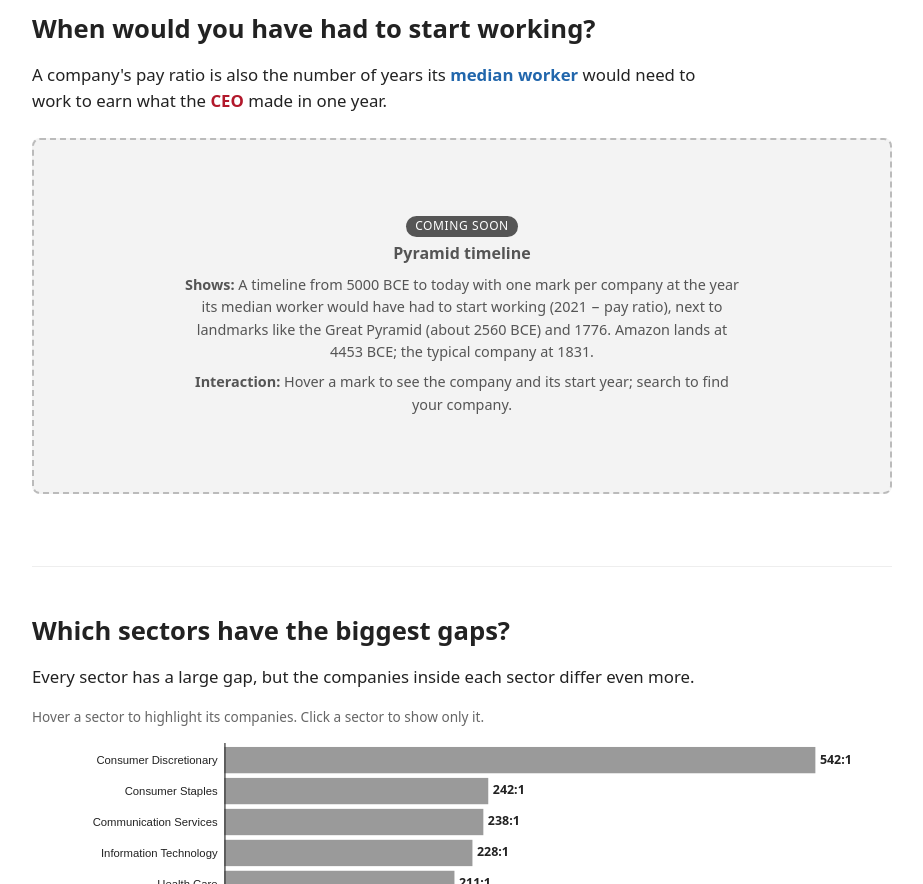
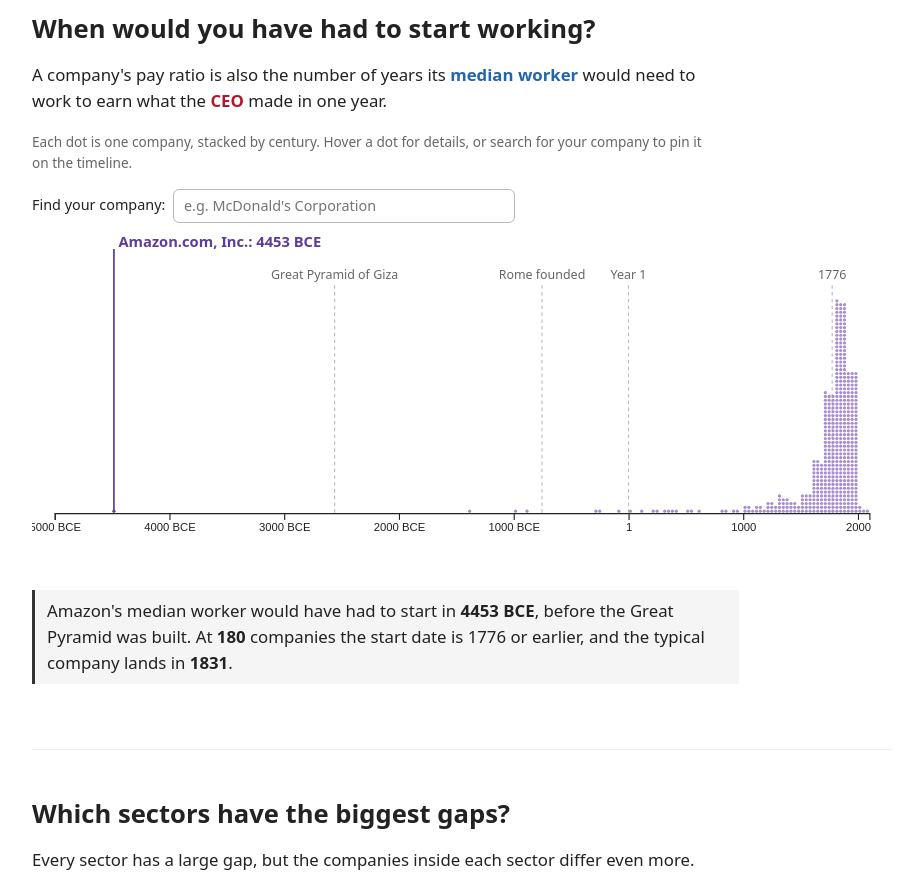
Before and after one commit to aisharashidahmed/CS1710-Final_Project, a SvelteKit app: page / in a window 1280 px wide. Shown: the part 540-1424 px from the top of the page, without its empty margins (178-1101 px from the left). Built offline with nearby package versions, Linux system fonts and the light colour scheme.

Commit message:
Add pyramid timeline

```diff
--- /dev/null
+++ b/src/lib/PyramidTimeline.svelte
@@ -0,0 +1,217 @@
+<script>
+	import * as d3 from 'd3';
+	import Tooltip from '#lib/Tooltip.svelte';
+
+	// One dot per company at its startYear (2021 − pay ratio): the year its median worker would
+	// have had to start working to earn the CEO's one-year pay. Dots are stacked by century
+	// (a unit chart), so the height of each pile shows how many companies land in that century.
+	let { data } = $props();
+
+	const width = 760;
+	const margin = { top: 60, right: 20, bottom: 40, left: 20 };
+	const START = -5000;
+	const END = 2100;
+	const BIN = 100; // years per pile
+
+	// Linear on purpose: the point is how far back in real history the worst cases reach.
+	const x = d3.scaleLinear().domain([START, END]).range([margin.left, width - margin.right]);
+
+	// Each century is about 10px wide, so dots sit 3 to a row inside their century.
+	const binWidth = x(START + BIN) - x(START);
+	const cols = 3;
+	const step = binWidth / cols;
+	const r = step / 2 - 0.3;
+
+	// Position every company inside its century's pile, oldest at the bottom.
+	let placed = $derived.by(() => {
+		const piles = d3.groups(
+			d3.sort(data, (d) => d.startYear),
+			(d) => Math.floor(d.startYear / BIN) * BIN
+		);
+		const out = [];
+		for (const [binStart, companies] of piles) {
+			companies.forEach((d, i) => {
+				out.push({
+					d,
+					cx: x(binStart) + (i % cols) * step + step / 2,
+					row: Math.floor(i / cols)
+				});
+			});
+		}
+		return out;
+	});
+
+	let maxRow = $derived(d3.max(placed, (p) => p.row) ?? 0);
+	let height = $derived(margin.top + (maxRow + 1) * step + margin.bottom);
+	let baseline = $derived(height - margin.bottom);
+	const cy = (p) => baseline - p.row * step - step / 2;
+
+	// History for scale. Dates are approximate.
+	const landmarks = [
+		{ year: -2560, label: 'Great Pyramid of Giza' },
+		{ year: -753, label: 'Rome founded' },
+		{ year: 1, label: 'Year 1' },
+		{ year: 1776, label: '1776' }
+	];
+
+	const yearLabel = (y) => (y < 0 ? `${-y} BCE` : `${y}`);
+
+	// Search: pick a company to pin its label on the timeline. Amazon is pinned by default.
+	let query = $state('');
+	let pinned = $derived(
+		data.find((d) => d.company.toLowerCase() === query.trim().toLowerCase()) ??
+			data.find((d) => d.ticker === 'AMZN')
+	);
+	let pinnedPoint = $derived(placed.find((p) => p.d === pinned));
+
+	let xAxisG = $state();
+	$effect(() => {
+		d3.select(xAxisG).call(
+			d3
+				.axisBottom(x)
+				.tickValues([-5000, -4000, -3000, -2000, -1000, 1, 1000, 2000])
+				.tickFormat(yearLabel)
+		);
+	});
+
+	// The dots are only ~3px wide, so hover picks the nearest dot to the mouse.
+	let delaunay = $derived(
+		d3.Delaunay.from(
+			placed,
+			(p) => p.cx,
+			(p) => cy(p)
+		)
+	);
+
+	let wrapper;
+	let svg;
+	let tip = $state(null);
+	let hovered = $state(null);
+
+	function onmove(event) {
+		const [mx, my] = d3.pointer(event, svg);
+		const p = placed[delaunay.find(mx, my)];
+		if (!p || Math.hypot(p.cx - mx, cy(p) - my) > 15) return onleave();
+		hovered = p;
+		const box = wrapper.getBoundingClientRect();
+		const px = event.clientX - box.left;
+		tip = {
+			company: p.d,
+			x: px,
+			y: event.clientY - box.top,
+			flip: px > box.width - 240,
+			extra: `Worker would have started in ${yearLabel(p.d.startYear)}`
+		};
+	}
+
+	function onleave() {
+		hovered = null;
+		tip = null;
+	}
+</script>
+
+<div class="controls">
+	<label for="timeline-search">Find your company:</label>
+	<input
+		id="timeline-search"
+		list="timeline-companies"
+		placeholder="e.g. McDonald's Corporation"
+		bind:value={query}
+	/>
+	<datalist id="timeline-companies">
+		{#each data as d (d.ticker)}
+			<option value={d.company}></option>
+		{/each}
+	</datalist>
+</div>
+
+<div class="timeline" bind:this={wrapper}>
+	<svg
+		viewBox="0 0 {width} {height}"
+		bind:this={svg}
+		role="presentation"
+		onmousemove={onmove}
+		onmouseleave={onleave}
+	>
+		{#each landmarks as l (l.year)}
+			<line class="landmark" x1={x(l.year)} x2={x(l.year)} y1={margin.top - 12} y2={baseline} />
+			<text class="landmark-label" x={x(l.year)} y={margin.top - 18}>{l.label}</text>
+		{/each}
+
+		{#each placed as p (p.d.ticker)}
+			<circle
+				cx={p.cx}
+				cy={cy(p)}
+				{r}
+				fill={p.d === pinned ? 'var(--company-dark)' : 'var(--company)'}
+			/>
+		{/each}
+
+		<!-- Pinned company: a line from its dot up to a label. -->
+		{#if pinnedPoint}
+			{@const px = pinnedPoint.cx}
+			{@const anchor = px > width - 200 ? 'end' : 'start'}
+			<line class="pin" x1={px} x2={px} y1={cy(pinnedPoint)} y2={margin.top - 44} />
+			<text class="pin-label" x={px + (anchor === 'start' ? 4 : -4)} y={margin.top - 46} text-anchor={anchor}>
+				{pinned.company}: {yearLabel(pinned.startYear)}
+			</text>
+		{/if}
+
+		{#if hovered}
+			<circle class="hovered" cx={hovered.cx} cy={cy(hovered)} r={r + 2} />
+		{/if}
+
+		<g bind:this={xAxisG} transform="translate(0, {baseline})" />
+	</svg>
+	<Tooltip {tip} />
+</div>
+
+<style>
+	.controls {
+		display: flex;
+		flex-wrap: wrap;
+		align-items: center;
+		gap: 0.5rem;
+		margin: 1rem 0 0.5rem;
+		font-size: 0.9rem;
+	}
+	input {
+		flex: 0 1 320px;
+		padding: 0.3rem 0.6rem;
+		border: 1px solid #bbb;
+		border-radius: 6px;
+		font: inherit;
+	}
+	.timeline {
+		position: relative;
+	}
+	svg {
+		width: 100%;
+		height: auto;
+		display: block;
+	}
+	.landmark {
+		stroke: #bbb;
+		stroke-dasharray: 3 3;
+	}
+	.landmark-label {
+		font-size: 11px;
+		text-anchor: middle;
+		fill: #666;
+	}
+	.pin {
+		stroke: var(--company-dark);
+		stroke-width: 1.5;
+	}
+	.pin-label {
+		font-size: 13px;
+		font-weight: 700;
+		fill: var(--company-dark);
+	}
+	.hovered {
+		fill: none;
+		stroke: #111;
+		stroke-width: 1.5;
+		pointer-events: none;
+	}
+</style>
--- a/src/lib/Tooltip.svelte
+++ b/src/lib/Tooltip.svelte
@@ -1,7 +1,8 @@
 <script>
 	import { money, ratioLabel } from '#lib/data.js';
 
-	// tip = { company, x, y, flip } in pixels relative to the chart wrapper.
+	// tip = { company, x, y, flip, extra? } in pixels relative to the chart wrapper.
+	// extra is an optional last line for chart-specific details.
 	let { tip } = $props();
 </script>
 
@@ -12,6 +13,7 @@
 		<div>CEO ({tip.company.ceo}): {money(tip.company.ceoPay)}</div>
 		<div>Median worker: {money(tip.company.workerPay)}</div>
 		<div>Pay ratio: <strong>{ratioLabel(tip.company.ratio)}</strong></div>
+		{#if tip.extra}<div>{tip.extra}</div>{/if}
 	</div>
 {/if}
 
--- a/src/routes/+page.svelte
+++ b/src/routes/+page.svelte
@@ -3,6 +3,7 @@
 	import * as d3 from 'd3';
 	import { loadCompanies, sectorOrder, ratioLabel } from '#lib/data.js';
 	import CompanyStrip from '#lib/CompanyStrip.svelte';
+	import PyramidTimeline from '#lib/PyramidTimeline.svelte';
 	import PayScatter from '#lib/PayScatter.svelte';
 	import WorkdaysCard from '#lib/WorkdaysCard.svelte';
 	// Teammates' charts (each person edits only their own file).
@@ -64,14 +65,20 @@
 			<span class="worker">median worker</span> would need to work to earn what the
 			<span class="ceo">CEO</span> made in one year.
 		</p>
-		<Placeholder
-			label="Pyramid timeline"
-			plan={{
-				shows:
-					'A timeline from 5000 BCE to today with one mark per company at the year its median worker would have had to start working (2021 − pay ratio), next to landmarks like the Great Pyramid (about 2560 BCE) and 1776. Amazon lands at 4453 BCE; the typical company at 1831.',
-				interaction: 'Hover a mark to see the company and its start year; search to find your company.'
-			}}
-		/>
+		{#if data}
+			<p class="hint">
+				Each dot is one company, stacked by century. Hover a dot for details, or search for your
+				company to pin it on the timeline.
+			</p>
+			<PyramidTimeline {data} />
+			<p class="showing">
+				Amazon's median worker would have had to start in <strong>4453 BCE</strong>, before the
+				Great Pyramid was built. At <strong>180</strong> companies the start date is 1776 or
+				earlier, and the typical company lands in <strong>1831</strong>.
+			</p>
+		{:else}
+			<Placeholder label="Loading timeline…" height={300} />
+		{/if}
 	</section>
 
 	<!-- Rising insight 2 -->
```
